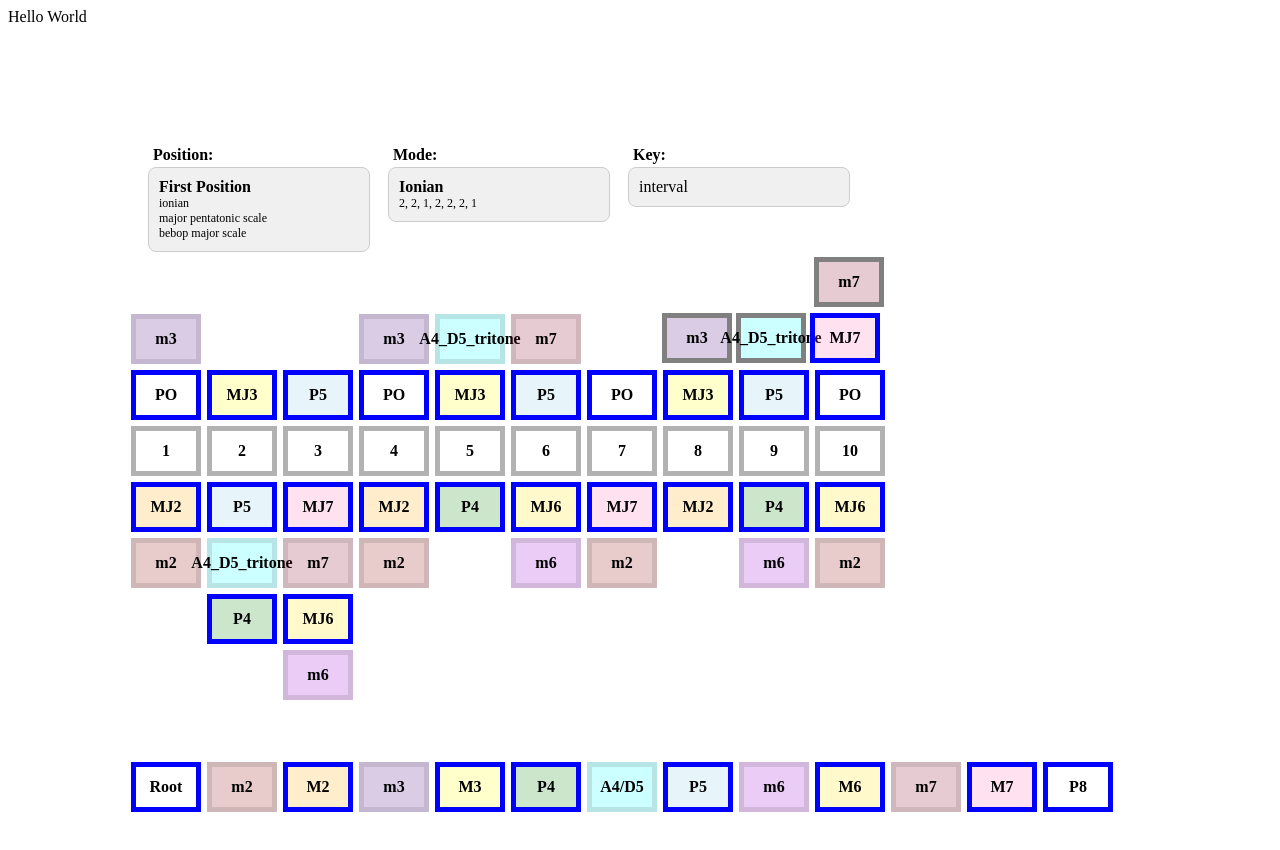
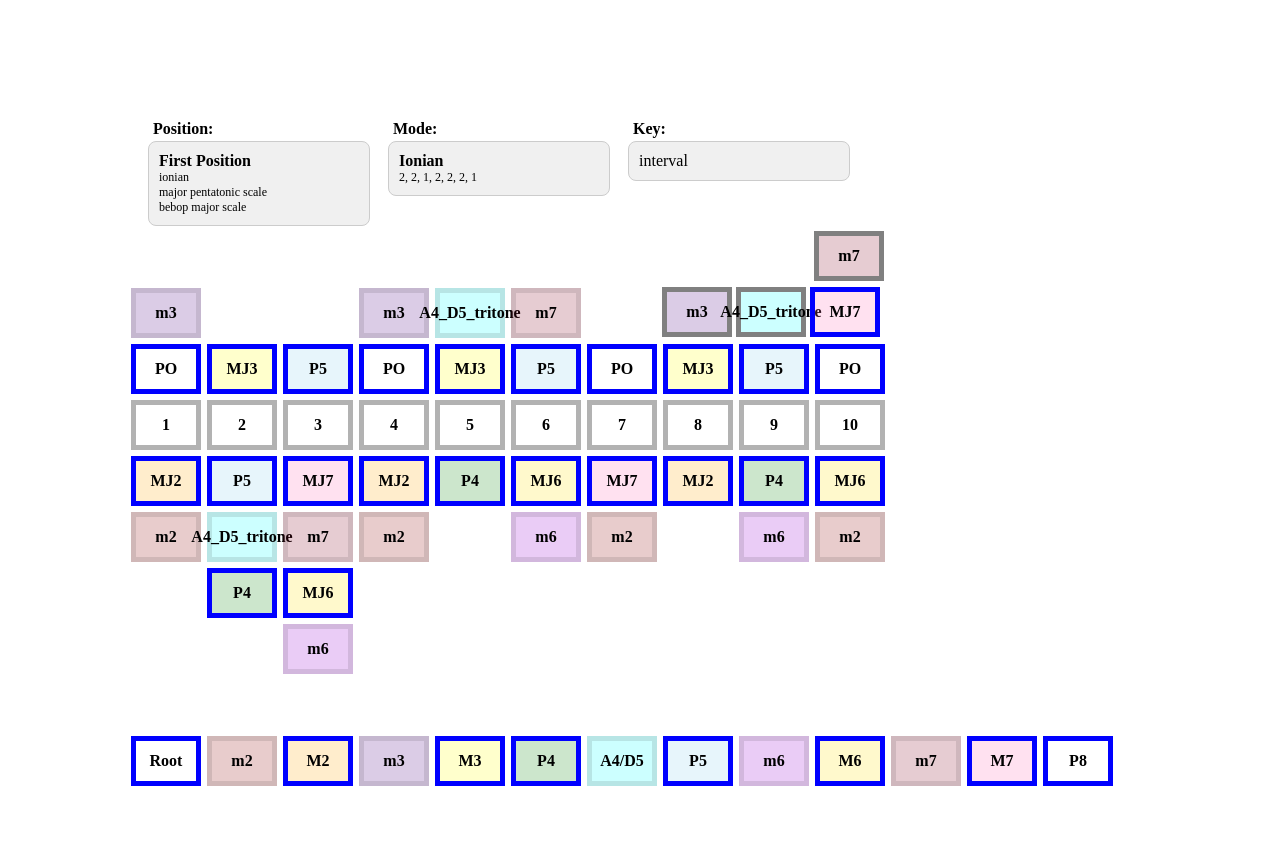
Before and after one commit to matte-e/matte-e.github.io, a plain HTML site: page harmonica/harp_layout_generate.html in a window 1280 px wide. Drawn offline with Linux system fonts and the light colour scheme.

Commit message:
remove hello world and add noscript warning

```diff
--- a/harmonica/harp_layout_generate.html
+++ b/harmonica/harp_layout_generate.html
@@ -7,7 +7,9 @@
 </head>
 
 <body>
-  <div>Hello World</div>
+  <noscript>
+    <div class="no-js-warning">JavaScript is disabled in your browser. Please enable JavaScript to use this site.</div>
+  </noscript>
   <div id="container"></div>
 </body>
 
```
